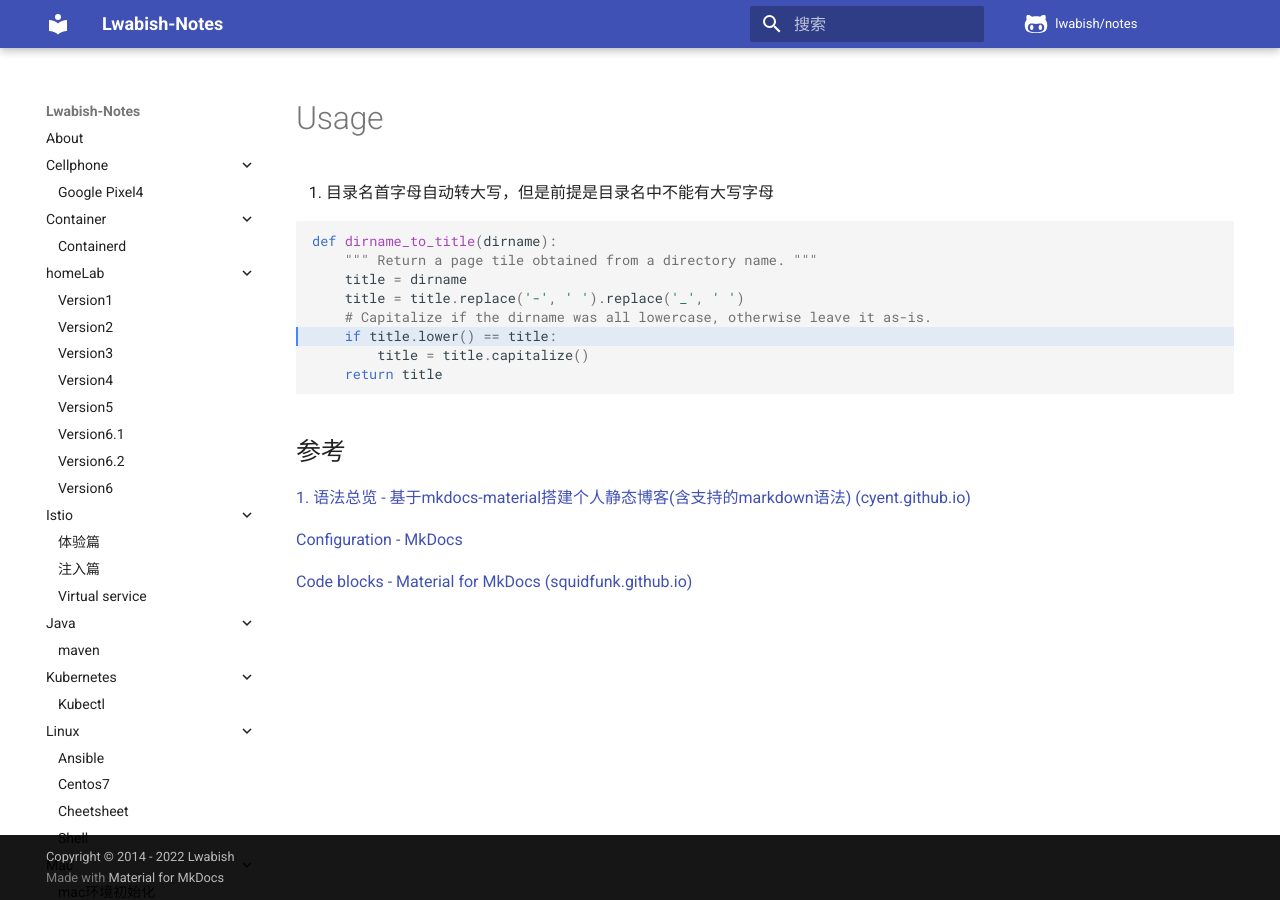
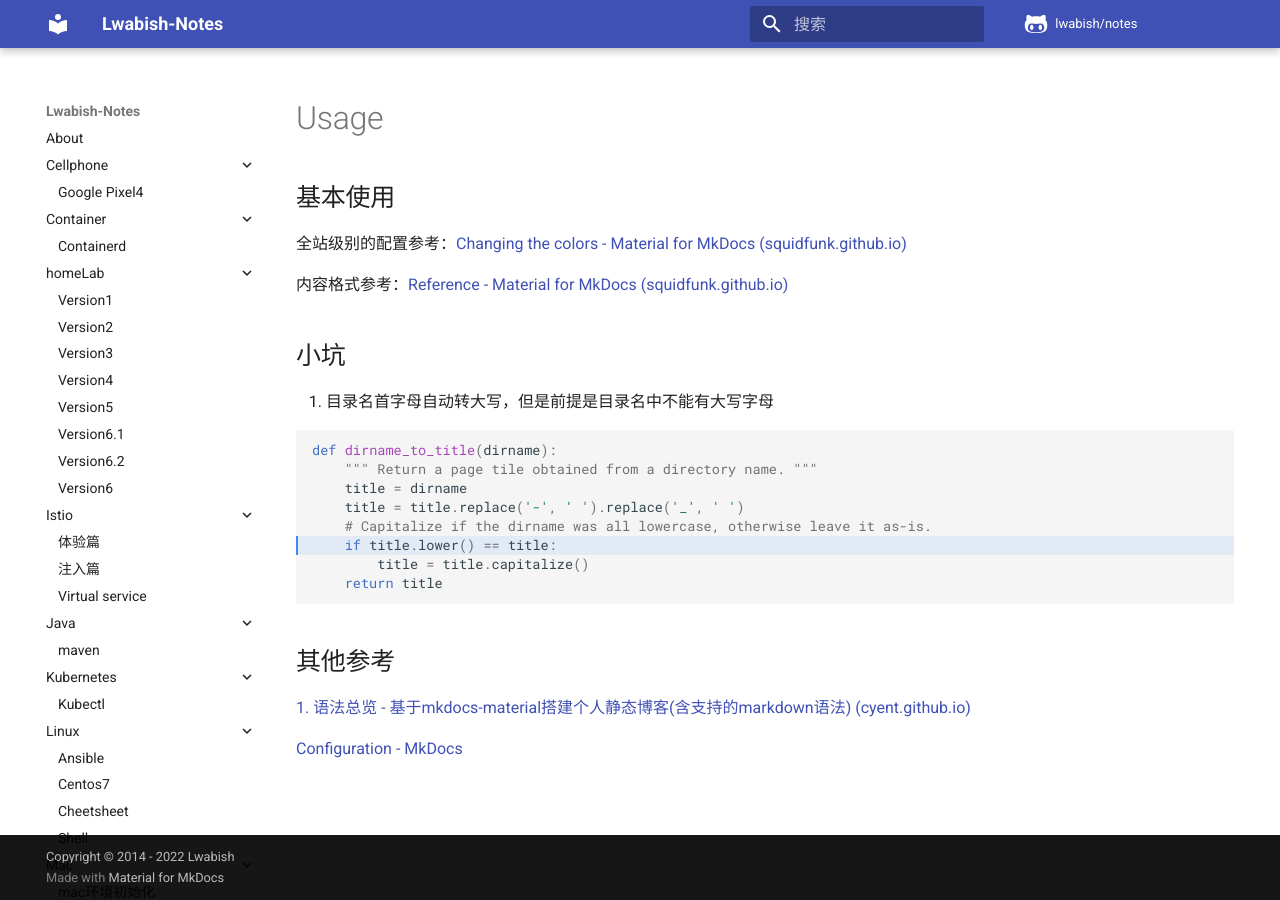
Before and after one commit to lwabish/notes, an MkDocs documentation site: the page built from docs/mkdocs/1.md, in a window 1280 px wide. Built offline with MkDocs 1.6.1 and Material for MkDocs 9.7.7, drawn with Linux system fonts in a browser that asks for light colours; comment, search, counter and statistics services are not loaded.

Commit message:
feat: 🎸 doc

````diff
--- a/docs/mkdocs/1.md
+++ b/docs/mkdocs/1.md
@@ -1,4 +1,12 @@
 # Usage
+
+## 基本使用
+
+全站级别的配置参考：[Changing the colors - Material for MkDocs (squidfunk.github.io)](https://squidfunk.github.io/mkdocs-material/setup/changing-the-colors/)
+
+内容格式参考：[Reference - Material for MkDocs (squidfunk.github.io)](https://squidfunk.github.io/mkdocs-material/reference/)
+
+## 小坑
 
 1. 目录名首字母自动转大写，但是前提是目录名中不能有大写字母
 
@@ -14,12 +22,8 @@ def dirname_to_title(dirname):
 ```
 
 
-
-
-## 参考
+## 其他参考
 
 [1. 语法总览 - 基于mkdocs-material搭建个人静态博客(含支持的markdown语法) (cyent.github.io)](https://cyent.github.io/markdown-with-mkdocs-material/syntax/main/)
 
 [Configuration - MkDocs](https://www.mkdocs.org/user-guide/configuration/)
-
-[Code blocks - Material for MkDocs (squidfunk.github.io)](https://squidfunk.github.io/mkdocs-material/reference/code-blocks/)
````
Also changed, not shown: docs/index.md (+1 -1 lines).
